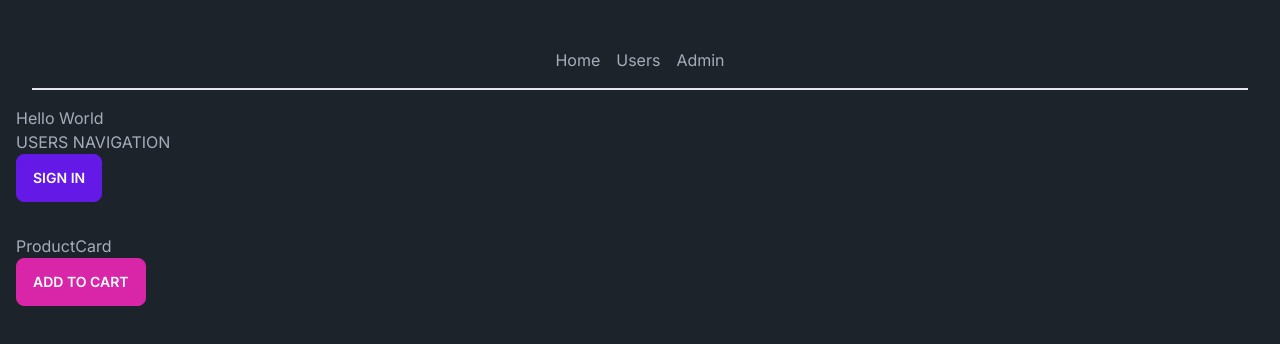
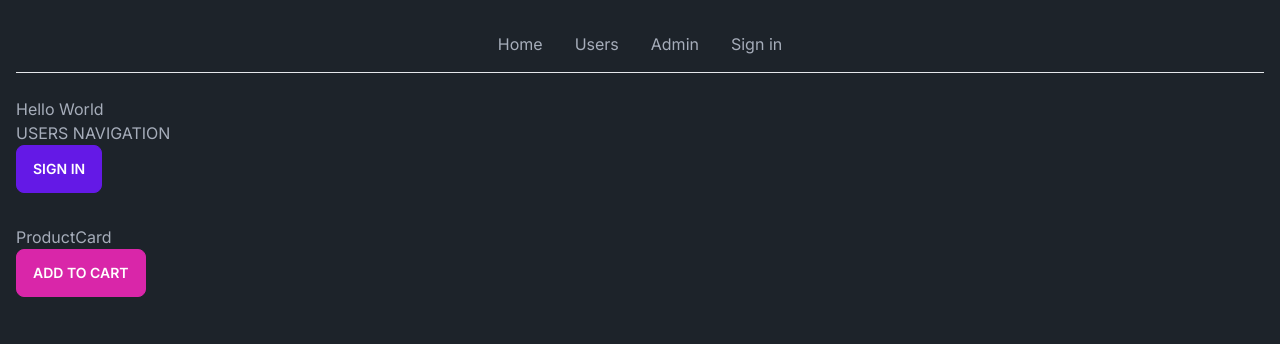
Before and after one commit to tanayvaswani/next-js, a Next.js app: page / in a window 1280 px wide. Shown: the top 344 px of the page. Built offline with nearby package versions, Linux system fonts and the light colour scheme; no server answers.

Commit message:
accessing sessions on client

```diff
--- /dev/null
+++ b/app/components/auth/provider.tsx
@@ -0,0 +1,9 @@
+"use client";
+import React, { ReactNode } from "react";
+import { SessionProvider } from "next-auth/react";
+
+const AuthProvider = ({ children }: { children: ReactNode }) => {
+  return <SessionProvider>{children}</SessionProvider>;
+};
+
+export default AuthProvider;
--- /dev/null
+++ b/app/components/navbar/navbar.tsx
@@ -0,0 +1,34 @@
+"use client";
+import { useSession } from "next-auth/react";
+import Link from "next/link";
+import React from "react";
+
+const Navbar = () => {
+  const { status, data: session } = useSession();
+
+  return (
+    <div className="flex space-x-8">
+      <h3 className="hover:underline">
+        <Link href="/">Home</Link>
+      </h3>
+      <h3 className="hover:underline">
+        <Link href="/users">Users</Link>
+      </h3>
+      <h3 className="hover:underline">
+        <Link href="/admin">Admin</Link>
+      </h3>
+      {status === "unauthenticated" && (
+        <h3 className="hover:underline">
+          <Link href="/api/auth/signin">Sign in</Link>
+        </h3>
+      )}
+      {status === "authenticated" && (
+        <h3 className="text-green-500">
+          <div>{session.user!.name}</div>
+        </h3>
+      )}
+    </div>
+  );
+};
+
+export default Navbar;
--- a/app/layout.tsx
+++ b/app/layout.tsx
@@ -4,6 +4,8 @@ import { Inter } from "next/font/google";
 import Link from "next/link";
 import { Suspense } from "react";
 import Loading from "./loading";
+import AuthProvider from "./components/auth/provider";
+import Navbar from "./components/navbar/navbar";
 
 const inter = Inter({ subsets: ["latin"] });
 
@@ -19,22 +21,16 @@ export default function RootLayout({
 }) {
   return (
     <html lang="en" data-theme="dark" className="flex flex-col">
-      <body className={inter.className}>
-        <div className="flex p-4 m-4 justify-center space-x-4 border-b-2">
-          <h3>
-            <Link href="/">Home</Link>
-          </h3>
-          <h3>
-            <Link href="/users">Users</Link>
-          </h3>
-          <h3>
-            <Link href="/admin">Admin</Link>
-          </h3>
-        </div>
-        <div>
-          <Suspense fallback={<Loading />}>{children}</Suspense>
-        </div>
-      </body>
+      <AuthProvider>
+        <body className={inter.className}>
+          <div className="flex p-4 w-full justify-center border-b">
+            <Navbar />
+          </div>
+          <div className="mt-6">
+            <Suspense fallback={<Loading />}>{children}</Suspense>
+          </div>
+        </body>
+      </AuthProvider>
     </html>
   );
 }
```
